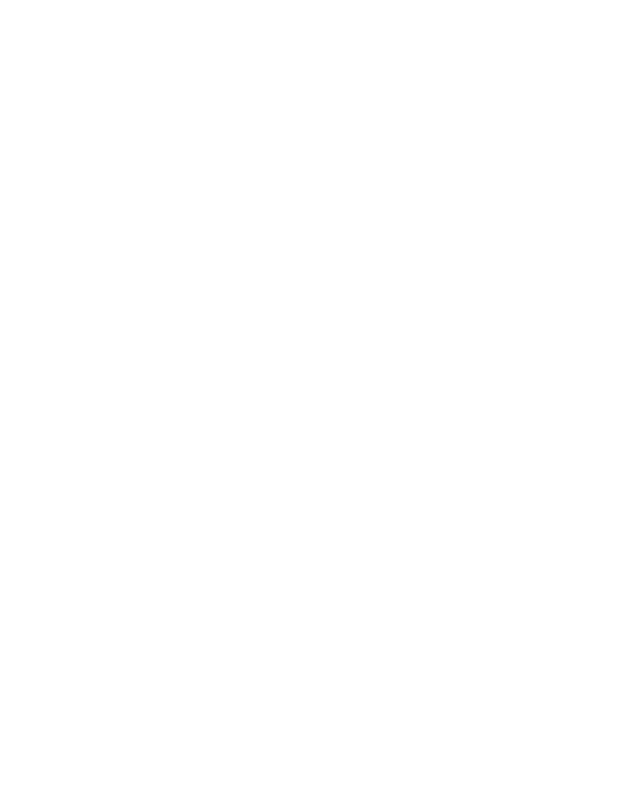
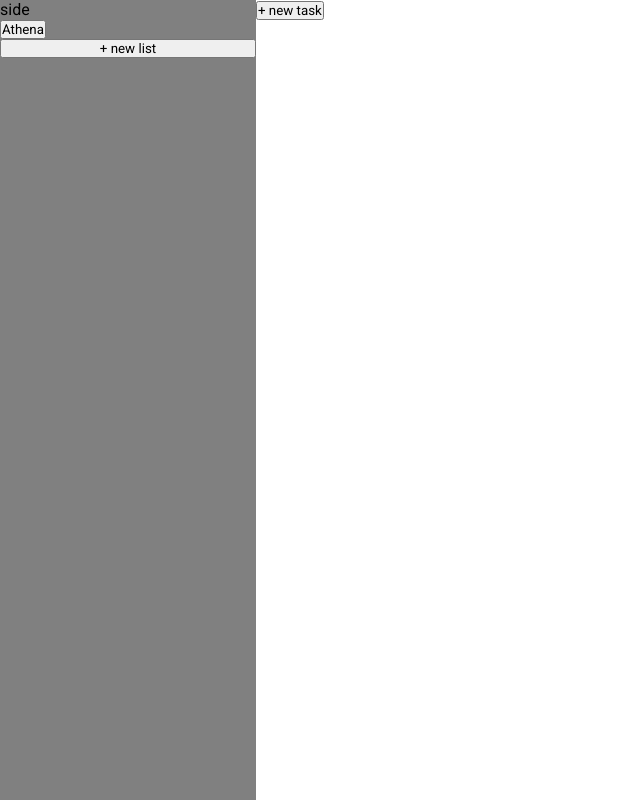
Before and after one commit to ashleyl1u/to-do-list, a website built with webpack: page src/index.html in a window 1280 px wide. Shown: the whole page, without its empty margins (0-640 px from the left). Built offline with nearby package versions, Linux system fonts and the light colour scheme.

Commit message:
Add a new list button that adds new lists when clicked

```diff
--- a/package.json
+++ b/package.json
@@ -10,7 +10,9 @@
   "author": "",
   "license": "ISC",
   "devDependencies": {
+    "css-loader": "^7.1.2",
     "html-webpack-plugin": "^5.6.0",
+    "style-loader": "^4.0.0",
     "webpack": "^5.93.0",
     "webpack-cli": "^5.1.4"
   }
--- a/src/index.html
+++ b/src/index.html
@@ -6,6 +6,9 @@
   <title>Do it Lists</title>
 </head>
 <body>
+  <div id="side-bar">side</div>
+  <div id="content">
 
+  </div>
 </body>
 </html>
--- a/src/index.js
+++ b/src/index.js
@@ -1 +1,10 @@
-console.log('hi');
+import './styles/main.css';
+import { renderTasks } from './scripts/tasks';
+import { renderOverlay } from './scripts/lists';
+import { renderSideBar } from './scripts/side-bar';
+
+
+
+renderTasks();
+renderSideBar();
+renderOverlay();
--- /dev/null
+++ b/src/scripts/lists.js
@@ -0,0 +1,130 @@
+
+
+
+class List {
+  constructor(title){
+    this._title = title;
+    this._tasks = [];
+  }
+
+  get tasks(){
+    return this._tasks;
+  }
+
+  set tasks(tasks){
+    this._tasks = tasks;
+  }
+
+  get title(){
+    return this._title;
+  }
+
+  set title(title){
+    this._title = title;
+  }
+}
+
+export let lists = [new List('Athena')];
+
+
+export function renderLists() {
+  const listContainer = document.getElementById('list-container');
+  listContainer.innerHTML = '';
+
+  lists.forEach((list) =>{
+    const listBtn = document.createElement('button');
+    listBtn.textContent = list.title;
+    listContainer.appendChild(listBtn);
+  });
+}
+
+
+
+export function renderOverlay () {
+  const newListForm = document.createElement('form');
+  newListForm.setAttribute('id','new-list-form');
+
+  const nameLabel = document.createElement('label');
+  nameLabel.textContent = 'List Name:';
+
+  const nameInput = document.createElement('input');
+  nameInput.setAttribute('id', 'list-name-input');
+
+  const errorMsg = document.createElement('div');
+  errorMsg.setAttribute('id', 'error');
+
+  const formBtn = document.createElement('button');
+  formBtn.textContent = 'Enter';
+  formBtn.setAttribute('id', 'list-submit-btn');
+
+  const cancelBtn = document.createElement('button');
+  cancelBtn.textContent = 'cancel';
+  cancelBtn.setAttribute('id', 'list-cancel-btn');
+  cancelBtn.setAttribute('type', 'reset');
+
+
+  newListForm.appendChild(nameLabel);
+  newListForm.appendChild(nameInput);
+  newListForm.appendChild(errorMsg);
+  newListForm.appendChild(formBtn);
+  newListForm.appendChild(cancelBtn);
+
+
+  const overlay = document.createElement('div');
+  overlay.classList.add('overlay');
+
+  overlay.appendChild(newListForm);
+
+  document.body.appendChild(overlay);
+
+  addOverlayListeners();
+
+}
+
+
+function addOverlayListeners() {
+  document.getElementById('list-cancel-btn').addEventListener('click', () => {
+    closeOverlay();
+    resetForm();
+  });
+
+  document.getElementById('new-list-form').addEventListener('submit', (e) => {
+    e.preventDefault();
+    const listName = document.getElementById('list-name-input').value;
+
+    if(listName === ''){
+      document.getElementById('error').textContent = '*Required';
+    }
+    else{
+      resetForm();
+      closeOverlay();
+      addList(listName);
+      renderLists();
+    }
+
+  });
+
+
+  document.getElementById('list-name-input').addEventListener('focus', () => {
+    document.getElementById('error').textContent = '';
+  });
+}
+
+export function openOverlay(){
+  document.querySelector('.overlay').style.display = 'block';
+}
+
+function closeOverlay(){
+  document.querySelector('.overlay').style.display = 'none';
+}
+
+
+function addList (listName){
+  lists.push(new List(listName));
+
+}
+
+function resetForm(){
+  document.getElementById('list-name-input').value = '';
+  document.getElementById('error').textContent= '';
+}
--- /dev/null
+++ b/src/scripts/side-bar.js
@@ -0,0 +1,22 @@
+
+import { renderLists, openOverlay } from "./lists";
+
+export function renderSideBar() {
+
+  const listContainer = document.createElement('div');
+  listContainer.setAttribute('id' , 'list-container');
+  document.getElementById('side-bar').appendChild(listContainer);
+
+  renderLists();
+
+  const newListBtn = document.createElement('button');
+  newListBtn.setAttribute('id', 'new-list-btn');
+  newListBtn.textContent = '+ new list';
+
+  document.getElementById('side-bar').appendChild(newListBtn);
+
+  document.getElementById('new-list-btn').addEventListener('click', () => {
+    openOverlay();
+  });
+
+}
--- /dev/null
+++ b/src/scripts/tasks.js
@@ -0,0 +1,44 @@
+
+
+export class Task{
+  constructor(title, note = false){
+    this.title = title;
+    this.note = note;
+  }
+
+  setTitle(title){
+    this.title = title;
+  }
+
+  setNote (note){
+    this.note = note;
+  }
+
+  getTitle(){
+    return this.title;
+  }
+
+  getNote(){
+    return this.note;
+  }
+
+}
+
+
+export function renderTasks() {
+  const newTaskBtn = document.createElement('button');
+  newTaskBtn.setAttribute('id', 'new-task-btn');
+  newTaskBtn.textContent = '+ new task';
+
+  document.getElementById('content').appendChild(newTaskBtn);
+
+  addListeners();
+
+}
+
+function addListeners(){
+
+  document.getElementById('new-task-btn').addEventListener('click', () => {
+    console.log('here');
+  })
+}
--- /dev/null
+++ b/src/styles/main.css
@@ -0,0 +1,48 @@
+@import url('https://fonts.googleapis.com/css2?family=Roboto:ital,wght@0,100;0,300;0,400;0,500;0,700;0,900;1,100;1,300;1,400;1,500;1,700;1,900&display=swap');
+
+
+*{
+  margin: 0;
+  padding: 0;
+  font-family: 'Roboto', 'Times New Roman';
+}
+
+body{
+  display: grid;
+  grid-template-columns: 1fr 4fr;
+
+}
+
+
+#side-bar{
+  background-color: grey;
+  grid-column: 1/2;
+  grid-row: 1/3;
+  height: 100vh;
+  display: flex;
+  flex-direction: column;
+}
+
+#content{
+  background-color: white;
+  grid-column: 2/5;
+  grid-row: 1/3;
+  height: 100vh;
+}
+
+.overlay{
+  display: none;
+  position: fixed; /* Fixed position ensures it covers the entire viewport */
+  top: 0;
+  left: 0;
+  width: 100%;
+  height: 100%;
+  background-color: rgba(0, 0, 0, 0.5);
+}
+
+#new-list-form{
+  position: fixed;
+  top: 50%;
+  left: 50%;
+  transform: translate(-50%, -50%);
+}
```
Also changed, not shown: src/styles/side-bar.css (added), 1 other file.
